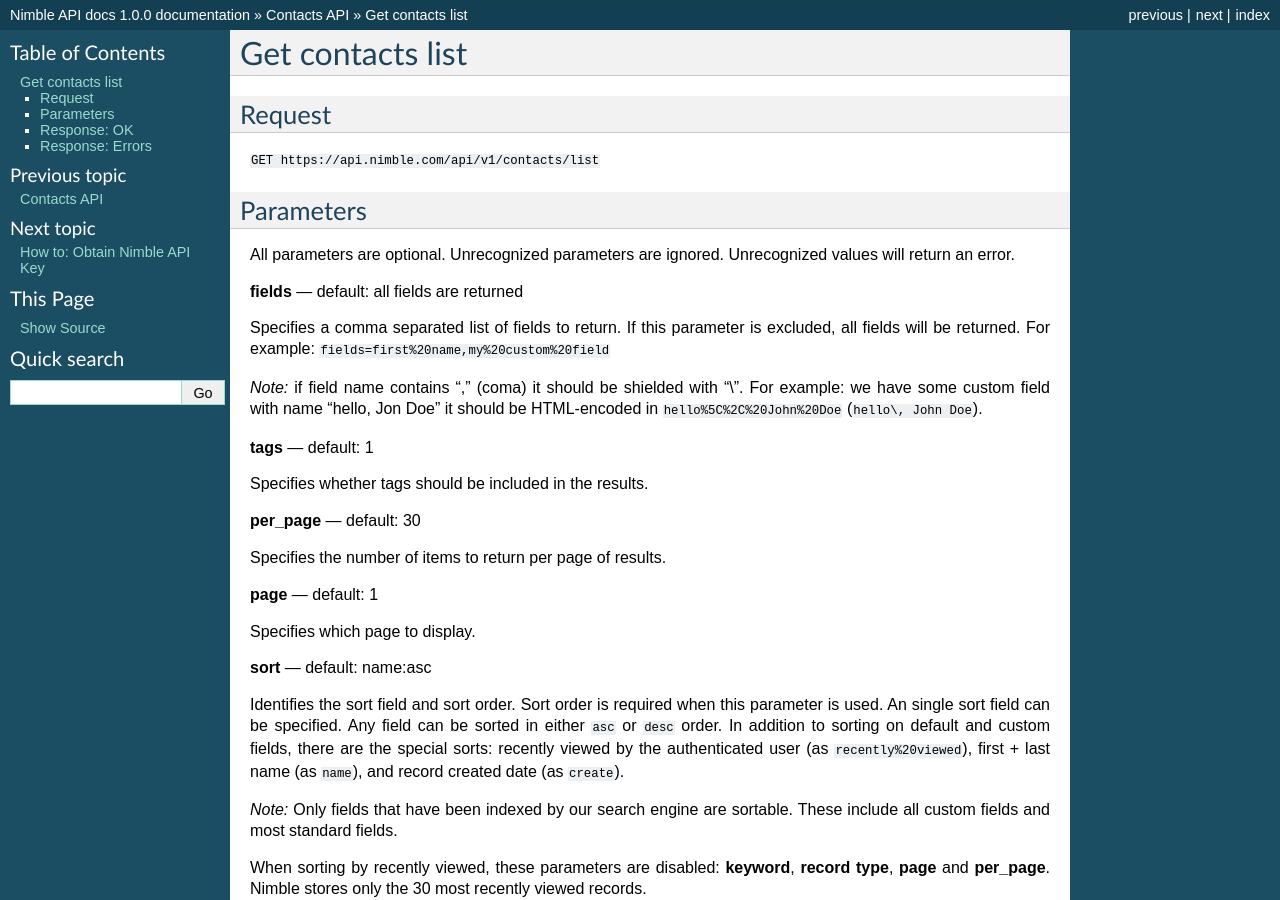
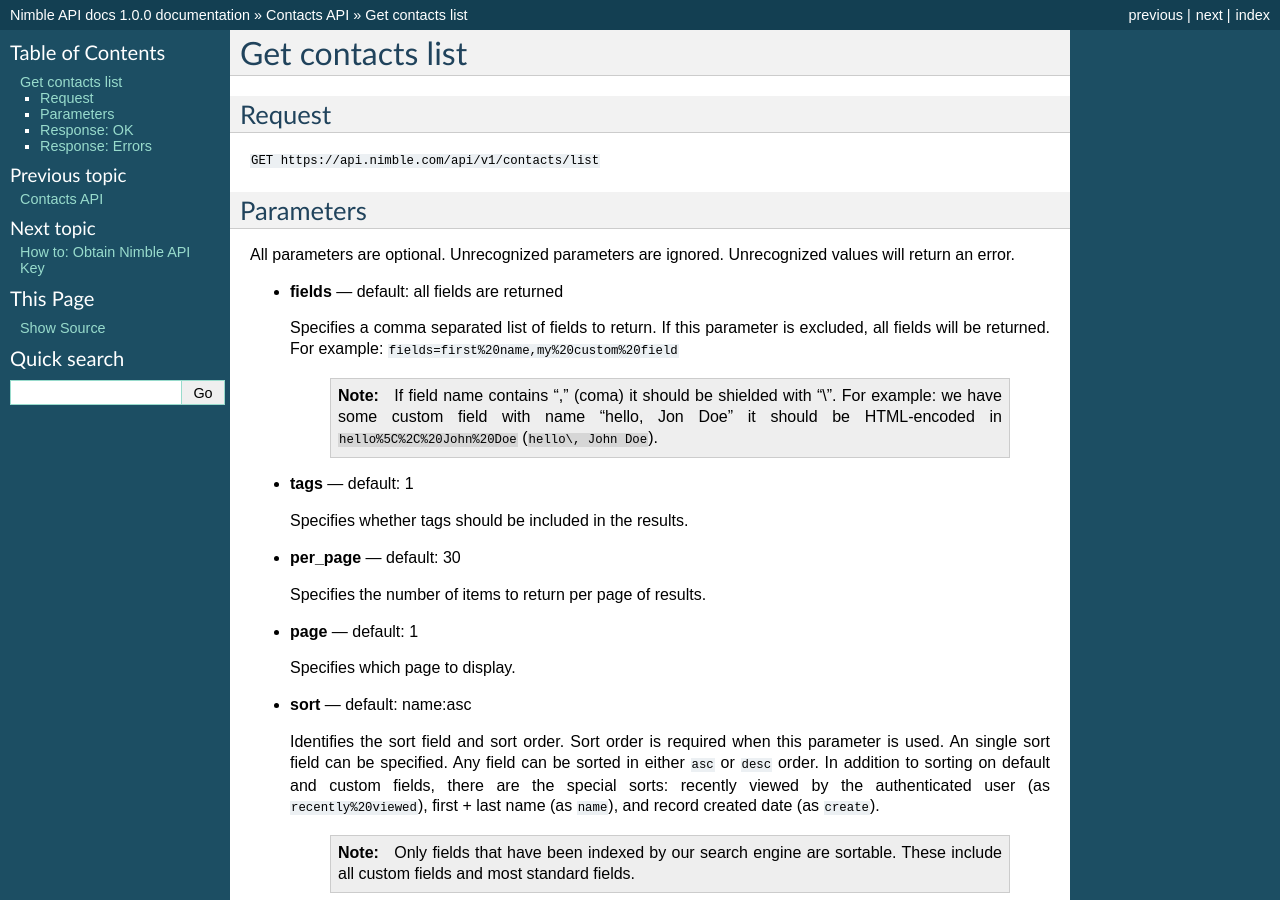
Before and after one commit to nimblecrm/api-docs, a Sphinx documentation site: the page built from docs/contacts/list.rst, in a window 1280 px wide and 900 px high. Built offline with Sphinx 7.4.7, drawn with Linux system fonts in a browser that asks for light colours; some of the changed lines change nothing that is shown.

Commit message:
Style fixes

```diff
--- a/docs/contacts/list.rst
+++ b/docs/contacts/list.rst
@@ -11,39 +11,50 @@
 
 All parameters are optional. Unrecognized parameters are ignored. Unrecognized values will return an error.
 
-**fields** — default: all fields are returned
+* **fields** — default: all fields are returned
 
-Specifies a comma separated list of fields to return. If this parameter is excluded, all fields will be returned. For example: ``fields=first%20name,my%20custom%20field``
+  Specifies a comma separated list of fields to return. If this parameter is excluded, all fields will be returned.
+  For example: ``fields=first%20name,my%20custom%20field``
 
-*Note:* if field name contains "," (coma) it should be shielded with "\\". For example: we have some custom field with name "hello, Jon Doe" it should be HTML-encoded in ``hello%5C%2C%20John%20Doe`` (``hello\, John Doe``).
+    .. note::
+      If field name contains "," (coma) it should be shielded with "\\". For example: we have some custom field with name
+      "hello, Jon Doe" it should be HTML-encoded in ``hello%5C%2C%20John%20Doe`` (``hello\, John Doe``).
 
-**tags** — default: 1
+* **tags** — default: 1
 
-Specifies whether tags should be included in the results.
+  Specifies whether tags should be included in the results.
 
-**per_page** — default: 30
 
-Specifies the number of items to return per page of results.
+* **per_page** — default: 30
 
-**page** — default: 1
+  Specifies the number of items to return per page of results.
 
-Specifies which page to display.
+* **page** — default: 1
 
-**sort** — default: name:asc
+  Specifies which page to display.
 
-Identifies the sort field and sort order. Sort order is required when this parameter is used. An single sort field can be specified. Any field can be sorted in either ``asc`` or ``desc`` order.  In addition to sorting on default and custom fields, there are the special sorts: recently viewed by the authenticated user (as ``recently%20viewed``), first + last name (as ``name``), and record created date (as ``create``).
+* **sort** — default: name:asc
 
-*Note:* Only fields that have been indexed by our search engine are sortable. These include all custom fields and most standard fields.
+  Identifies the sort field and sort order. Sort order is required when this parameter is used.
+  An single sort field can be specified. Any field can be sorted in either ``asc`` or ``desc`` order.
+  In addition to sorting on default and custom fields, there are the special sorts: recently viewed by the authenticated
+  user (as ``recently%20viewed``), first + last name (as ``name``), and record created date (as ``create``).
 
-When sorting by recently viewed, these parameters are disabled: **keyword**, **record type**, **page** and **per_page**. Nimble stores only the 30 most recently viewed records.
+    .. note::
+      Only fields that have been indexed by our search engine are sortable. These include all custom fields and most standard fields.
 
-**record_type** — default: all
+    .. note::
+      When sorting by recently viewed, these parameters are disabled: **keyword**, **record type**, **page** and **per_page**.
+      Nimble stores only the 30 most recently viewed records.
 
-Identifies the record type. Possible value are ``person``, ``company``, and ``all``.
+* **record_type** — default: all
 
-**keyword** — default: empty
+  Identifies the record type. Possible value are ``person``, ``company``, and ``all``.
 
-Specifies a set of simple search criteria for the query. This simple search is performed on basic contact info fields, which includes name, email, and address. For example: ``keyword=Jon%20Smith``
+* **keyword** — default: empty
+
+  Specifies a set of simple search criteria for the query. This simple search is performed on basic contact info fields,
+  which includes name, email, and address. For example: ``keyword=Jon%20Smith``
 
 Response: OK
 ------------
```
